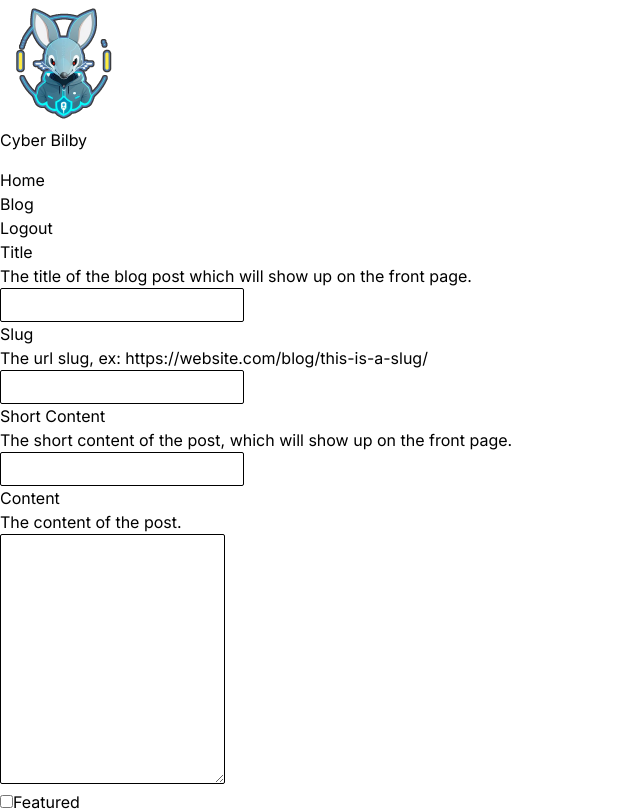
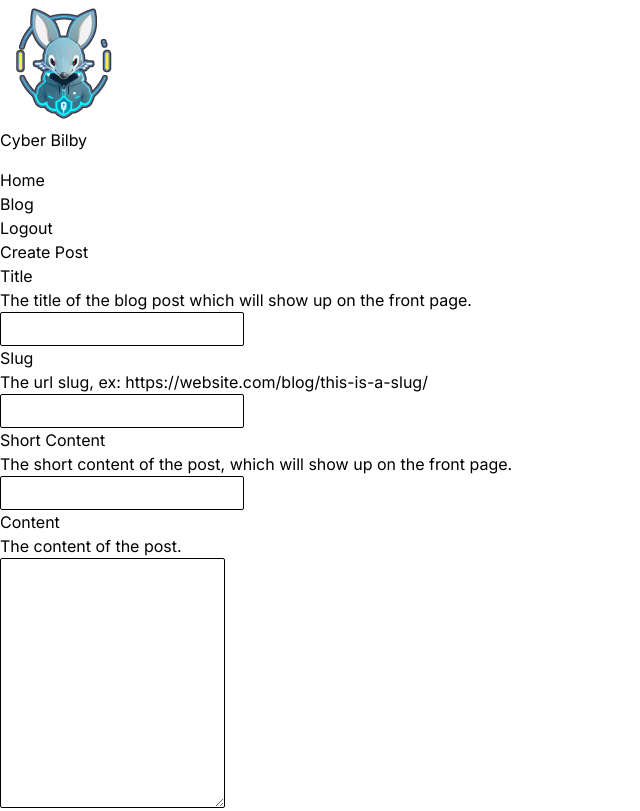
Before and after one commit to lewpar/cyberbilbynjs, a Next.js app: page /blog/create in a window 1280 px wide. Shown: the top 811 px of the page, without its empty margins (0-640 px from the left). Built offline with nearby package versions, Linux system fonts and the light colour scheme; no server answers; sample sign-in values are in the browser's storage.

Commit message:
Added title for create post page.

```diff
--- a/src/app/components/blog/CreatePost.tsx
+++ b/src/app/components/blog/CreatePost.tsx
@@ -42,6 +42,8 @@ export default function CreatePost() {
 
     return (
         <form onSubmit={submitPost} method="POST" className="flex flex-col gap-4 p-4">
+            <div className="text-2xl font-bold">Create Post</div>
+
             <div className="flex flex-col gap-1">
                 <label htmlFor="title" className="font-bold">Title</label>
                 <p>The title of the blog post which will show up on the front page.</p>
```
